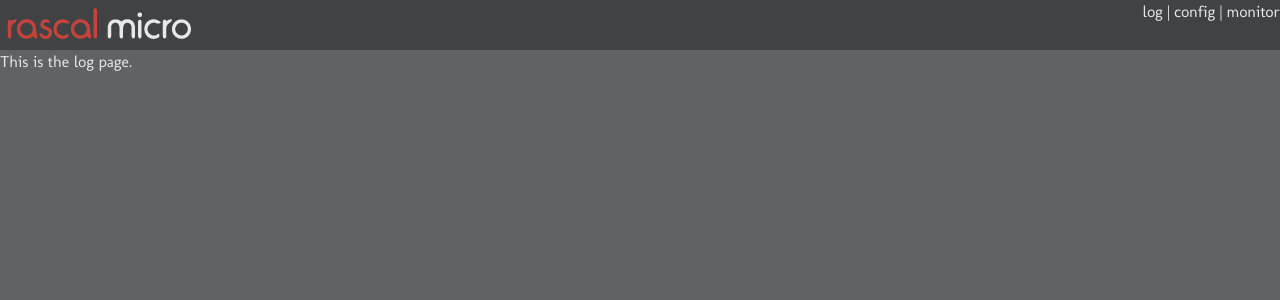
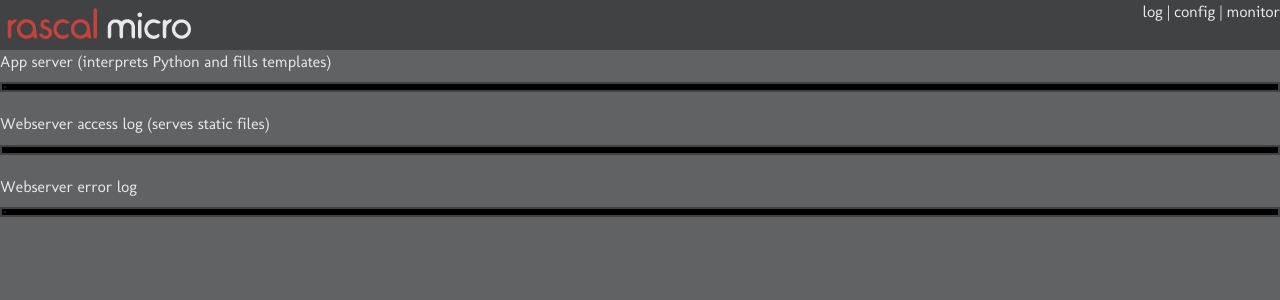
Before and after one commit to rascalmicro/control-freak, a Python web app: template editor/templates/log.html in a window 1280 px wide. Shown: the top 300 px of the page. Run offline with Jinja, Linux system fonts and the light colour scheme; the template is opened without the code that fills it, so the values that code supplies are empty; some libraries are stand-ins or nearby versions; some web fonts are replaced.

Commit message:
Fix editor saving and take first cut at log and monitor pages

```diff
--- a/editor/templates/config.html
+++ b/editor/templates/config.html
@@ -13,9 +13,9 @@
         <div class="rascalcontent">
             <a href="/edit"><img id="rascallogo" src="/static/rm-logo-words-only-light.png"></a>
             <ul id="nav">
-                <li><a href="log">log</a> | </li>
-                <li><a href="config">config</a> | </li>
-                <li><a href="monitor">monitor</a></li>
+                <li><a href="/log">log</a> | </li>
+                <li><a href="/config">config</a> | </li>
+                <li><a href="/monitor">monitor</a></li>
             </ul>
         </div>
     </div>
--- a/editor/templates/editor.html
+++ b/editor/templates/editor.html
@@ -28,9 +28,9 @@
         <div class="rascalcontent">
             <a href="/edit"><img id="rascallogo" src="/static/rm-logo-words-only-light.png"></a>
             <ul id="nav">
-                <li><a href="log">log</a> | </li>
-                <li><a href="config">config</a> | </li>
-                <li><a href="monitor">monitor</a></li>
+                <li><a href="/log">log</a> | </li>
+                <li><a href="/config">config</a> | </li>
+                <li><a href="/monitor">monitor</a></li>
             </ul>
         </div>
     </div>
--- a/editor/templates/log.html
+++ b/editor/templates/log.html
@@ -13,14 +13,37 @@
         <div class="rascalcontent">
             <a href="/edit"><img id="rascallogo" src="/static/rm-logo-words-only-light.png"></a>
             <ul id="nav">
-                <li><a href="log">log</a> | </li>
-                <li><a href="config">config</a> | </li>
-                <li><a href="monitor">monitor</a></li>
+                <li><a href="/log">log</a> | </li>
+                <li><a href="/config">config</a> | </li>
+                <li><a href="/monitor">monitor</a></li>
             </ul>
         </div>
     </div>
     <div class="rascalcontent">
-    This is the log page.
+        App server (interprets Python and fills templates)
+        <div class="log-display">
+            <table class="zebra">
+                <tr><td>{{ app | safe }}</td></tr>
+            </table>
+        </div>
+        Webserver access log (serves static files)
+        <div class="log-display">
+            <table class="zebra">
+                <tr><td>{{ access | safe }}</td></tr>
+            </table>
+        </div>
+        Webserver error log
+        <div class="log-display">
+            <table class="zebra">
+                <tr><td>{{ error | safe }}</td></tr>
+            </table>
+        </div>
     </div>
+     <script type="text/javascript">
+ $(document).ready(function(){
+   $(".zebra tr").mouseover(function(){$(this).addClass("over");}).mouseout(function(){$(this).removeClass("over");});
+   $(".zebra tr:even").addClass("alt");
+ });
+     </script>
 </body>
 </html>
--- a/public/static/style.css
+++ b/public/static/style.css
@@ -114,6 +114,27 @@ input {
     border: 3px solid #414243;
 }
 
+.log-display {
+    border: 2px solid #414243;
+    background-color: black;
+    font-family:'Courier', sans-serif;
+    margin-top: 10px;
+    margin-bottom: 20px;
+}
+
+.zebra {
+    font-size: 0.8em;
+    line-height: 2em;
+}
+
+tr.alt td {
+    background: #212223;
+}
+
+tr.over td {
+    color: #00ff00;
+}
+
 /* Zurb awesome buttons */
 .awesome, .awesome:visited {
     display: inline-block;
```
Also changed, not shown: editor/__init__.py (+48 -11 lines), editor/templates/monitor.html (+14 -4 lines).
